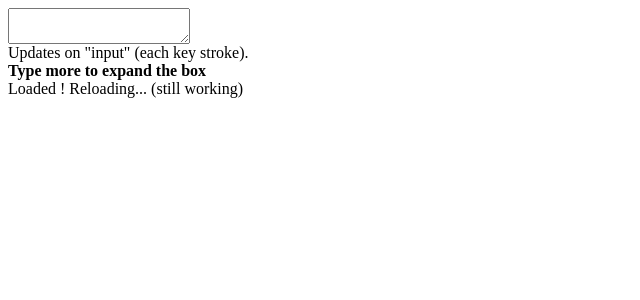
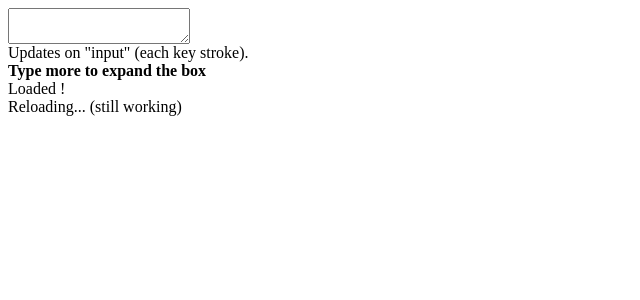
Before and after one commit to Strentz-Paul/erreur_444, a Symfony app: template templates/components/live_text_editor.html.twig in a window 1280 px wide. Shown: the top 300 px of the page, without its empty margins (0-640 px from the left). Run offline with Twig, Linux system fonts and the light colour scheme; the template is opened without the code that fills it, so the values that code supplies are empty; some libraries are stand-ins or nearby versions.

Commit message:
feature: improve boostrap row col

```diff
--- a/templates/components/live_text_editor.html.twig
+++ b/templates/components/live_text_editor.html.twig
@@ -27,11 +27,13 @@
                     </div>
                 </div>
                 <div class="col-6">
-                    <div class="d-flex">
+                    <div class="row">
+                        <div class="col-12">
                              <span data-loading="hide" class="text-success">
                                 {{ 'global.loaded'|trans ~ ' ! ' }}
                             </span>
-
+                        </div>
+                        <div class="col-12">
                             <span data-loading class="text-warning px-2">
                             {{ 'global.reloading'|trans ~ '... ' }}
                             <span data-loading="delay|show">
@@ -39,6 +41,9 @@
                             </span>
                         </span>
                         </div>
+                    </div>
+                    <div class="row">
+                        <div class="col-12">
                             <div
                                     class="markdown-preview"
                                     data-loading="addClass(bg-success)"
@@ -49,3 +54,5 @@
                     </div>
                 </div>
             </div>
+        </div>
+</div>
```
Lines whose indentation alone changed are shown as unchanged.
